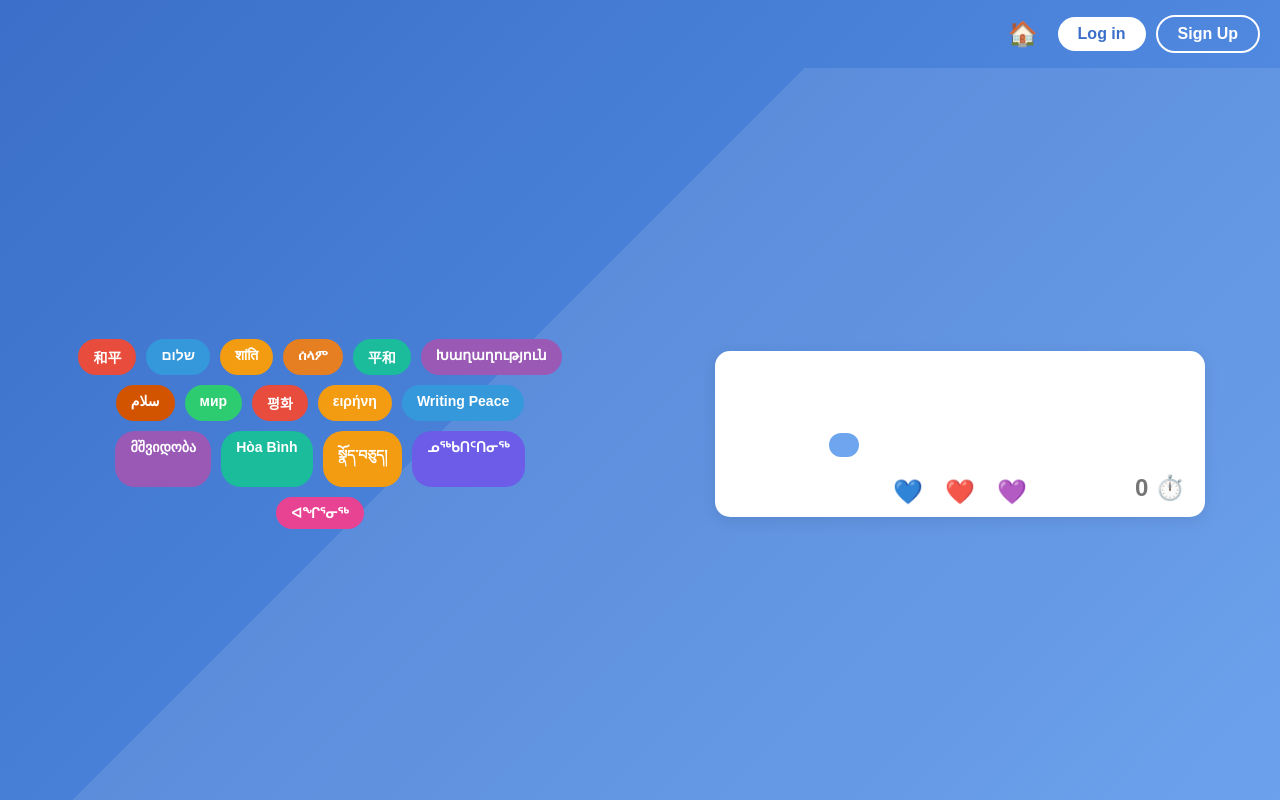
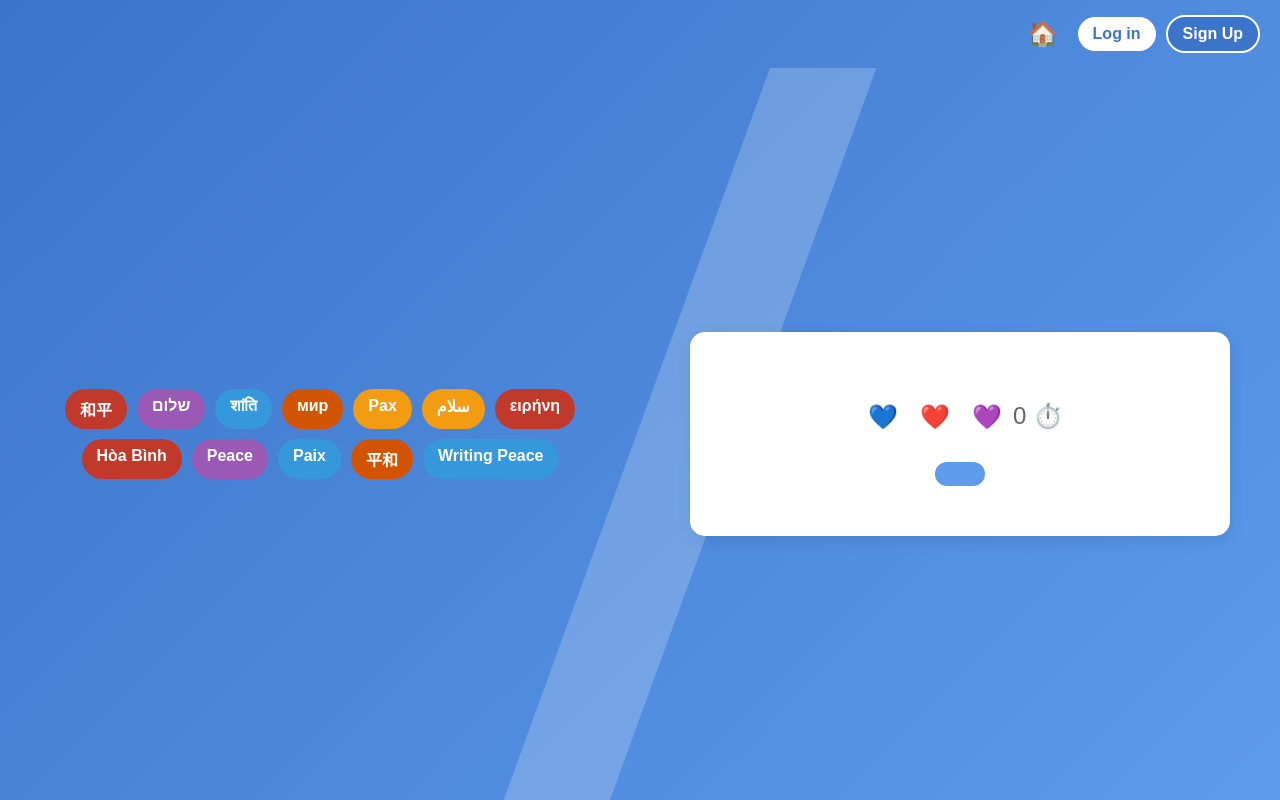
Before and after one commit to Tominouu/Writing-Peace-Project, a PHP site: page /solo.php in a window 1280 px wide. Run offline with PHP 8.4, Linux system fonts and the light colour scheme; data that the repository does not hold is empty.

Commit message:
Révision de la gestion des scores et des questions : le score est maintenant incrémenté uniquement pour les réponses correctes et non déjà comptées. Amélioration de la logique de réinitialisation des questions et mise à jour des styles CSS pour une meilleure présentation.

```diff
--- a/solo.php
+++ b/solo.php
@@ -1,13 +1,6 @@
 <?php
 session_start();
 require_once "config.php"; // Fichier de connexion à la base
-
-// Réinitialiser le score si c'est une nouvelle session
-if (!isset($_SESSION["game_started"])) {
-    $_SESSION["score"] = 0;
-    $_SESSION["game_started"] = true;
-    $_SESSION["question_count"] = 0;
-}
 
 // Fonction pour récupérer une phrase aléatoire et ses mauvaises réponses
 function getQuestion($pdo) {
@@ -31,38 +24,41 @@
     ];
 }
 
-// Gérer la soumission de réponse
+// Correction du bug de score: uniquement incrémenter quand la réponse est correcte et n'a pas été déjà comptée
 if ($_SERVER["REQUEST_METHOD"] === "POST" && isset($_POST['answer'])) {
     $userAnswer = $_POST["answer"];
     $correctAnswer = $_POST["correct_answer"];
 
     // Vérifier si on n'a pas déjà compté cette réponse
-    if (!isset($_SESSION["current_question_id"]) || $_SESSION["current_question_id"] !== $_POST["question_id"]) {
-        $_SESSION["current_question_id"] = $_POST["question_id"];
-        $_SESSION["question_count"]++;
-
+    if (!isset($_SESSION["current_question_answered"]) || $_SESSION["current_question_answered"] === false) {
         if ($userAnswer === $correctAnswer) {
+            if (!isset($_SESSION["score"])) {
+                $_SESSION["score"] = 0;
+            }
             $_SESSION["score"]++;
             $message = "✅ Bonne réponse !";
         } else {
             $message = "❌ Mauvaise réponse ! La bonne réponse était : $correctAnswer";
         }
-        $_SESSION["answered"] = true;
+        $_SESSION["current_question_answered"] = true;
     }
 }
 
-// Si on clique sur "Question suivante", générer une nouvelle question
+// Si on clique sur "Passer à la question suivante", réinitialiser l'état de la question
 if (isset($_POST["next_question"])) {
-    $_SESSION["answered"] = false;
+    $_SESSION["current_question_answered"] = false;
     $_SESSION["question"] = getQuestion($pdo);
-    $_SESSION["question_id"] = uniqid(); // Générer un nouvel ID unique pour la question
 }
 
 // Vérifier si on a une question en session, sinon on récupère une nouvelle question
-if (!isset($_SESSION["question"]) || !isset($_SESSION["question_id"])) {
+if (!isset($_SESSION["question"])) {
     $_SESSION["question"] = getQuestion($pdo);
-    $_SESSION["question_id"] = uniqid();
-    $_SESSION["answered"] = false;
+    $_SESSION["current_question_answered"] = false;
+}
+
+// Initialiser le score s'il n'existe pas
+if (!isset($_SESSION["score"])) {
+    $_SESSION["score"] = 0;
 }
 ?>
 
@@ -77,11 +73,10 @@
             font-family: Arial, sans-serif;
             margin: 0;
             padding: 0;
-            background: linear-gradient(135deg, #3b6fc9 0%, #5b97eb 100%);
+            background: linear-gradient(135deg, #3c74c9 0%, #5d9bec 100%);
             height: 100vh;
             display: flex;
             flex-direction: column;
-            color: #333;
         }
 
         .header {
@@ -104,10 +99,10 @@
 
         .login-btn, .signup-btn {
             background-color: white;
-            color: #3b6fc9;
+            color: #3c74c9;
             border: none;
             border-radius: 20px;
-            padding: 8px 20px;
+            padding: 8px 15px;
             margin-left: 10px;
             cursor: pointer;
             text-decoration: none;
@@ -115,7 +110,7 @@
         }
 
         .signup-btn {
-            background-color: transparent;
+            background-color: #3c74c9;
             color: white;
             border: 2px solid white;
         }
@@ -124,6 +119,7 @@
             display: flex;
             flex: 1;
             position: relative;
+            overflow: hidden;
         }
 
         .left-panel {
@@ -133,16 +129,13 @@
             flex-direction: column;
             align-items: center;
             justify-content: center;
-            position: relative;
         }
 
         .languages-cloud {
             display: flex;
             flex-wrap: wrap;
             justify-content: center;
-            max-width: 500px;
-            position: relative;
-            z-index: 2;
+            max-width: 600px;
         }
 
         .language-tag {
@@ -151,7 +144,6 @@
             border-radius: 20px;
             color: white;
             font-weight: bold;
-            font-size: 14px;
         }
 
         .right-panel {
@@ -166,29 +158,24 @@
         .question-card {
             background-color: white;
             border-radius: 15px;
-            padding: 40px 20px;
+            padding: 40px 30px;
             width: 80%;
-            max-width: 450px;
+            max-width: 500px;
             text-align: center;
             box-shadow: 0 4px 15px rgba(0, 0, 0, 0.1);
-            position: relative;
         }
 
         .phrase {
-            font-size: 36px;
+            font-size: 28px;
             font-weight: bold;
-            color: #1d4e8f;
-            margin: 20px 0 40px 0;
+            color: #3c74c9;
+            margin: 30px 0;
         }
 
         .reaction-buttons {
-            position: absolute;
-            bottom: 10px;
-            left: 0;
-            right: 0;
+            margin: 20px 0;
             display: flex;
             justify-content: center;
-            align-items: center;
         }
 
         .reaction-btn {
@@ -197,24 +184,18 @@
             font-size: 24px;
             margin: 0 5px;
             cursor: pointer;
-            color: #7b9edb;
         }
 
         .score {
-            position: absolute;
-            bottom: 15px;
-            right: 20px;
             font-size: 24px;
             color: #666;
-            font-weight: bold;
         }
 
         .language-options {
-            display: grid;
-            grid-template-columns: 1fr 1fr;
-            gap: 15px;
-            margin: 20px 0;
-            width: 100%;
+            display: flex;
+            flex-wrap: wrap;
+            justify-content: center;
+            margin-top: 20px;
         }
 
         .language-btn {
@@ -222,14 +203,15 @@
             color: white;
             border: none;
             border-radius: 25px;
-            padding: 12px 15px;
+            padding: 12px 25px;
+            margin: 10px;
             font-size: 18px;
             cursor: pointer;
             transition: background-color 0.3s;
         }
 
         .language-btn:hover {
-            background-color: #3b6fc9;
+            background-color: #3c74c9;
         }
 
         .next-btn {
@@ -251,33 +233,25 @@
 
         .diagonal-divider {
             position: absolute;
-            width: 100%;
-            height: 100%;
-            background: linear-gradient(135deg, transparent 40%, rgba(255, 255, 255, 0.1) 40%);
-            top: 0;
-            left: 0;
-            z-index: 1;
+            width: 100px;
+            height: 200%;
+            background-color: white;
+            opacity: 0.2;
+            transform: rotate(20deg);
+            top: -50%;
+            left: 50%;
+            z-index: 0;
         }
 
-        /* Couleurs variées pour les tags de langue, comme dans l'image */
-        .tag-red { background-color: #e74c3c; }
-        .tag-blue { background-color: #3498db; }
-        .tag-green { background-color: #2ecc71; }
-        .tag-orange { background-color: #f39c12; }
-        .tag-purple { background-color: #9b59b6; }
-        .tag-teal { background-color: #1abc9c; }
-        .tag-brown { background-color: #d35400; }
-        .tag-coral { background-color: #e67e22; }
-        .tag-pink { background-color: #e84393; }
-        .tag-indigo { background-color: #6c5ce7; }
-
-        .centered-text {
-            text-align: center;
-            font-weight: bold;
-            color: white;
-            margin-bottom: 30px;
-            font-size: 20px;
-        }
+        /* Couleurs aléatoires pour les tags de langue */
+        .tag-color-1 { background-color: #e74c3c; }
+        .tag-color-2 { background-color: #3498db; }
+        .tag-color-3 { background-color: #2ecc71; }
+        .tag-color-4 { background-color: #f39c12; }
+        .tag-color-5 { background-color: #9b59b6; }
+        .tag-color-6 { background-color: #1abc9c; }
+        .tag-color-7 { background-color: #d35400; }
+        .tag-color-8 { background-color: #c0392b; }
 
         @media (max-width: 768px) {
             .main-content {
@@ -303,23 +277,15 @@
 
         <div class="left-panel">
             <div class="languages-cloud">
-                <!-- Tags de langue comme dans l'image -->
-                <div class="language-tag tag-red">和平</div>
-                <div class="language-tag tag-blue">שלום</div>
-                <div class="language-tag tag-orange">शांति</div>
-                <div class="language-tag tag-coral">ሰላም</div>
-                <div class="language-tag tag-teal">平和</div>
-                <div class="language-tag tag-purple">Խաղաղություն</div>
-                <div class="language-tag tag-brown">سلام</div>
-                <div class="language-tag tag-green">мир</div>
-                <div class="language-tag tag-red">평화</div>
-                <div class="language-tag tag-orange">ειρήνη</div>
-                <div class="language-tag tag-blue">Writing Peace</div>
-                <div class="language-tag tag-purple">მშვიდობა</div>
-                <div class="language-tag tag-teal">Hòa Bình</div>
-                <div class="language-tag tag-orange">སྣོད་བཅུད།</div>
-                <div class="language-tag tag-indigo">ᓄᖅᑲᑎᑦᑎᓂᖅ</div>
-                <div class="language-tag tag-pink">ᐊᖏᕐᓂᖅ</div>
+                <?php
+                $languages = ['和平', 'שלום', 'शांति', 'мир', 'Pax', 'سلام', 'ειρήνη', 'Hòa Bình', 'Peace', 'Paix', '平和'];
+                $colors = range(1, 8);
+                foreach ($languages as $lang) {
+                    $colorClass = 'tag-color-' . $colors[array_rand($colors)];
+                    echo "<div class='language-tag $colorClass'>$lang</div>";
+                }
+                ?>
+                <div class="language-tag tag-color-2">Writing Peace</div>
             </div>
         </div>
 
@@ -327,30 +293,31 @@
             <div class="question-card">
                 <div class="phrase"><?= $_SESSION["question"]['phrase'] ?></div>
 
-                <?php if (!isset($_SESSION["answered"]) || $_SESSION["answered"] === false): ?>
+                <div class="reaction-buttons">
+                    <button class="reaction-btn">💙</button>
+                    <button class="reaction-btn">❤️</button>
+                    <button class="reaction-btn">💜</button>
+                    <span class="score"><?= $_SESSION["score"] ?> ⏱️</span>
+                </div>
+
+                <?php if (isset($message)): ?>
+                <div class="message"><?= $message ?></div>
+                <?php endif; ?>
+
+                <?php if (!isset($_SESSION["current_question_answered"]) || $_SESSION["current_question_answered"] === false): ?>
                 <div class="language-options">
                     <form method="post">
                         <?php foreach ($_SESSION["question"]["choices"] as $choice): ?>
                             <button type="submit" name="answer" value="<?= $choice ?>" class="language-btn"><?= $choice ?></button>
                         <?php endforeach; ?>
                         <input type="hidden" name="correct_answer" value="<?= $_SESSION["question"]['correct'] ?>">
-                        <input type="hidden" name="question_id" value="<?= $_SESSION["question_id"] ?>">
                     </form>
                 </div>
                 <?php else: ?>
-                <div class="message"><?= $message ?? "" ?></div>
                 <form method="post">
                     <button type="submit" name="next_question" class="next-btn">Question suivante</button>
                 </form>
                 <?php endif; ?>
-
-                <div class="reaction-buttons">
-                    <button class="reaction-btn">💙</button>
-                    <button class="reaction-btn">❤️</button>
-                    <button class="reaction-btn">💜</button>
-                </div>
-
-                <div class="score"><?= $_SESSION["score"] ?> ⏱️</div>
             </div>
         </div>
     </div>
```
